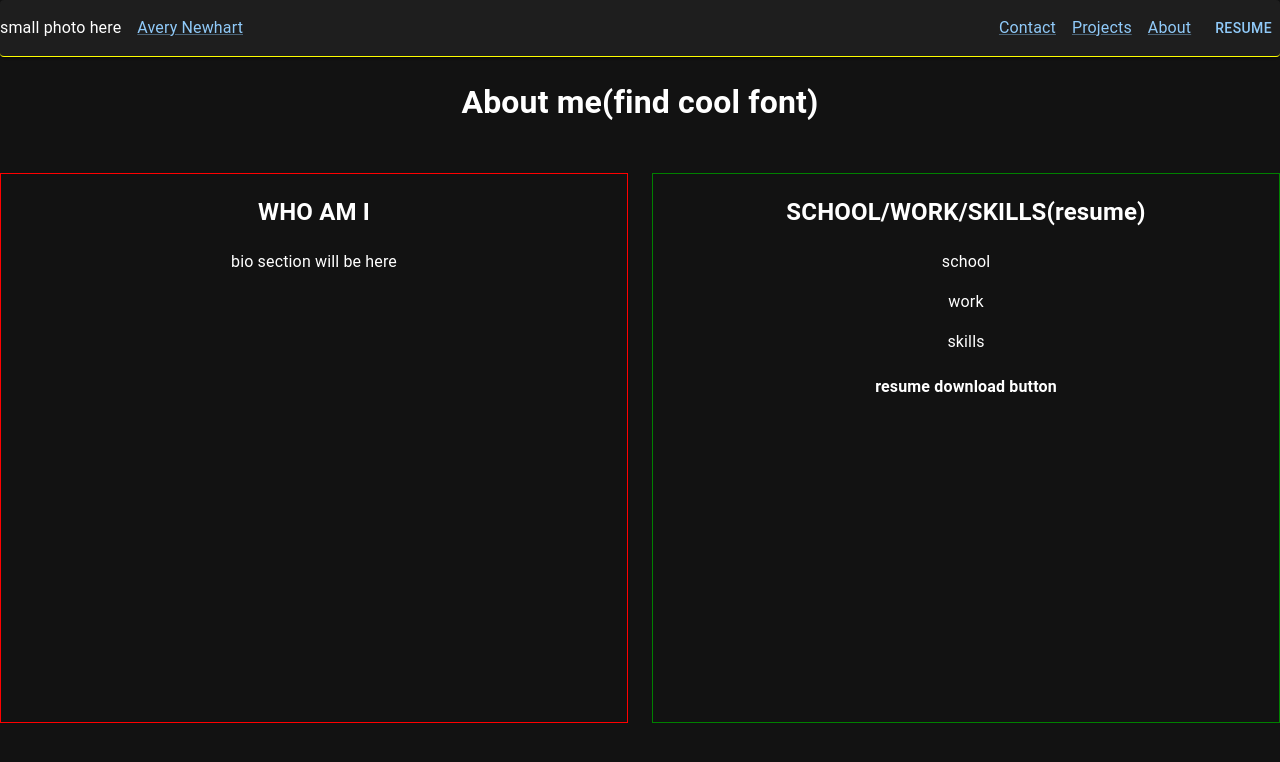
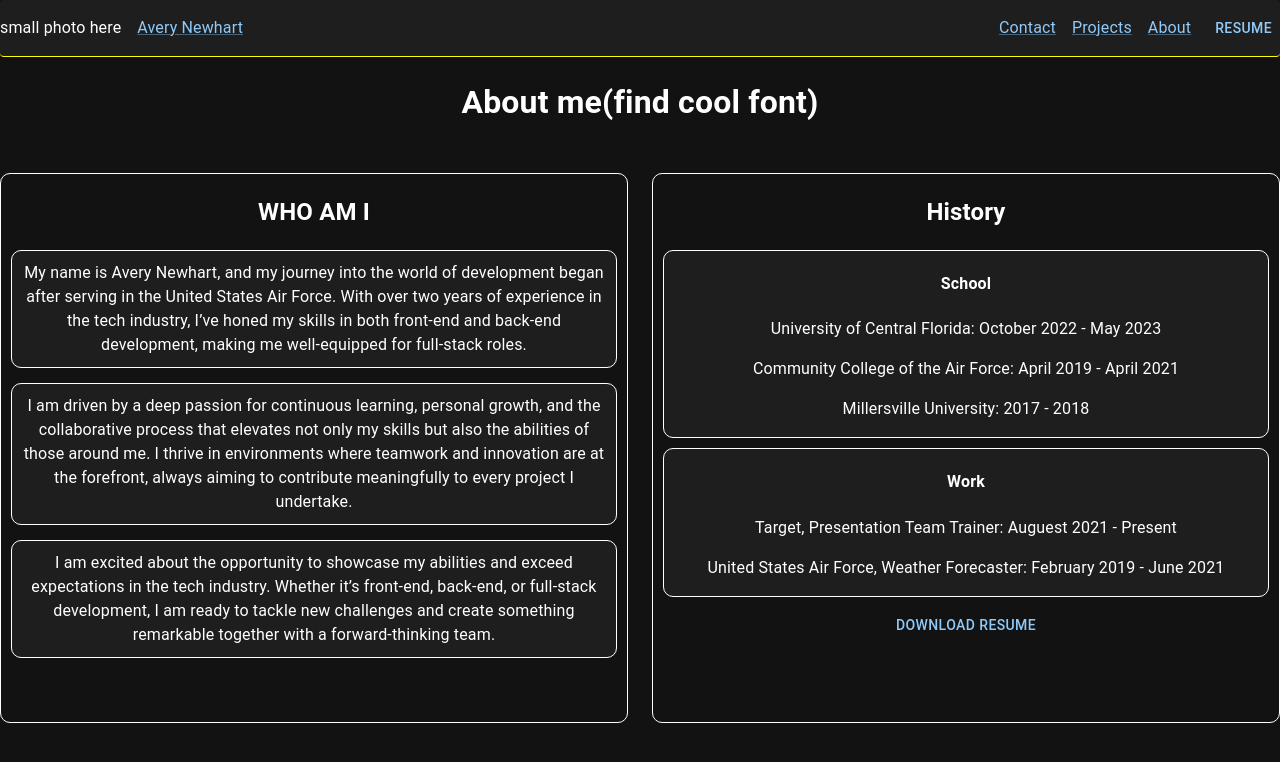
Before and after one commit to AveryNewhart/AveryProf, a React (Vite) app: page /about in a window 1280 px wide. Shown: the top 762 px of the page. Built offline with nearby package versions, Linux system fonts and the light colour scheme.

Commit message:
content added to about page

```diff
--- a/src/pages/AboutPage.tsx
+++ b/src/pages/AboutPage.tsx
@@ -2,6 +2,7 @@
 import Grid from '@mui/system/Unstable_Grid';
 import Box from '@mui/system/Box';
 import Nav from "../components/Nav"
+import { Button } from '@mui/material';
 
 
 const About = () => {
@@ -12,18 +13,28 @@ const About = () => {
     <Box sx={{ width: '100%' }} >
       <Grid container rowSpacing={1} columnSpacing={{ xs: 1, sm: 2, md: 3 }}>
         <Grid md>
-          <Box sx={{ border: '1px solid red', height: '550px', textAlign: 'center', marginTop: '25px' }}>
+          <Box sx={{ borderRadius: '10px', border: '1px solid white', height: '550px', textAlign: 'center', marginTop: '25px' }}>
             <h2>WHO AM I</h2>
-            <p>bio section will be here</p>
+            <Box sx={{ borderRadius: '10px', margin: '15px 10px', padding: '10px', border: '1px solid white', backgroundColor: 'rgba(255, 255, 255, 0.05)' }} >My name is Avery Newhart, and my journey into the world of development began after serving in the United States Air Force. With over two years of experience in the tech industry, I’ve honed my skills in both front-end and back-end development, making me well-equipped for full-stack roles.</Box>
+            <Box sx={{  borderRadius: '10px', marginBottom: '15px', marginLeft: '10px', marginRight: '10px', padding: '10px', border: '1px solid white', backgroundColor: 'rgba(255, 255, 255, 0.05)' }} >I am driven by a deep passion for continuous learning, personal growth, and the collaborative process that elevates not only my skills but also the abilities of those around me. I thrive in environments where teamwork and innovation are at the forefront, always aiming to contribute meaningfully to every project I undertake.</Box>
+            <Box sx={{  borderRadius: '10px', marginLeft: '10px', marginRight: '10px', padding: '10px', border: '1px solid white', backgroundColor: 'rgba(255, 255, 255, 0.05)' }}>I am excited about the opportunity to showcase my abilities and exceed expectations in the tech industry. Whether it’s front-end, back-end, or full-stack development, I am ready to tackle new challenges and create something remarkable together with a forward-thinking team.</Box>
           </Box>
         </Grid>
         <Grid md>
-          <Box sx={{ border: '1px solid green', height: '550px', textAlign: 'center', marginTop: '25px'  }}>
-            <h2>SCHOOL/WORK/SKILLS(resume)</h2>
-            <p>school</p>
-            <p>work</p>
-            <p>skills</p>
-            <h4>resume download button</h4>
+          <Box sx={{ borderRadius: '10px', border: '1px solid white', height: '550px', textAlign: 'center', marginTop: '25px'  }}>
+            <h2>History</h2>
+            <Box sx={{ borderRadius: '10px', border: '1px solid white', backgroundColor: 'rgba(255, 255, 255, 0.05)', margin: '0 10px' }}>
+              <h4>School</h4>
+              <p>University of Central Florida: October 2022 - May 2023</p>
+              <p>Community College of the Air Force: April 2019 - April 2021</p>
+              <p>Millersville University: 2017 - 2018</p>
+            </Box>
+            <Box sx={{ borderRadius: '10px', border: '1px solid white', backgroundColor: 'rgba(255, 255, 255, 0.05)', margin: '10px' }}>
+              <h4>Work</h4>
+              <p>Target, Presentation Team Trainer: Auguest 2021 - Present</p>
+              <p>United States Air Force, Weather Forecaster: February 2019 - June 2021</p>
+            </Box>
+            <Button>DOWNLOAD RESUME</Button>
           </Box>
         </Grid>
       </Grid>
```
